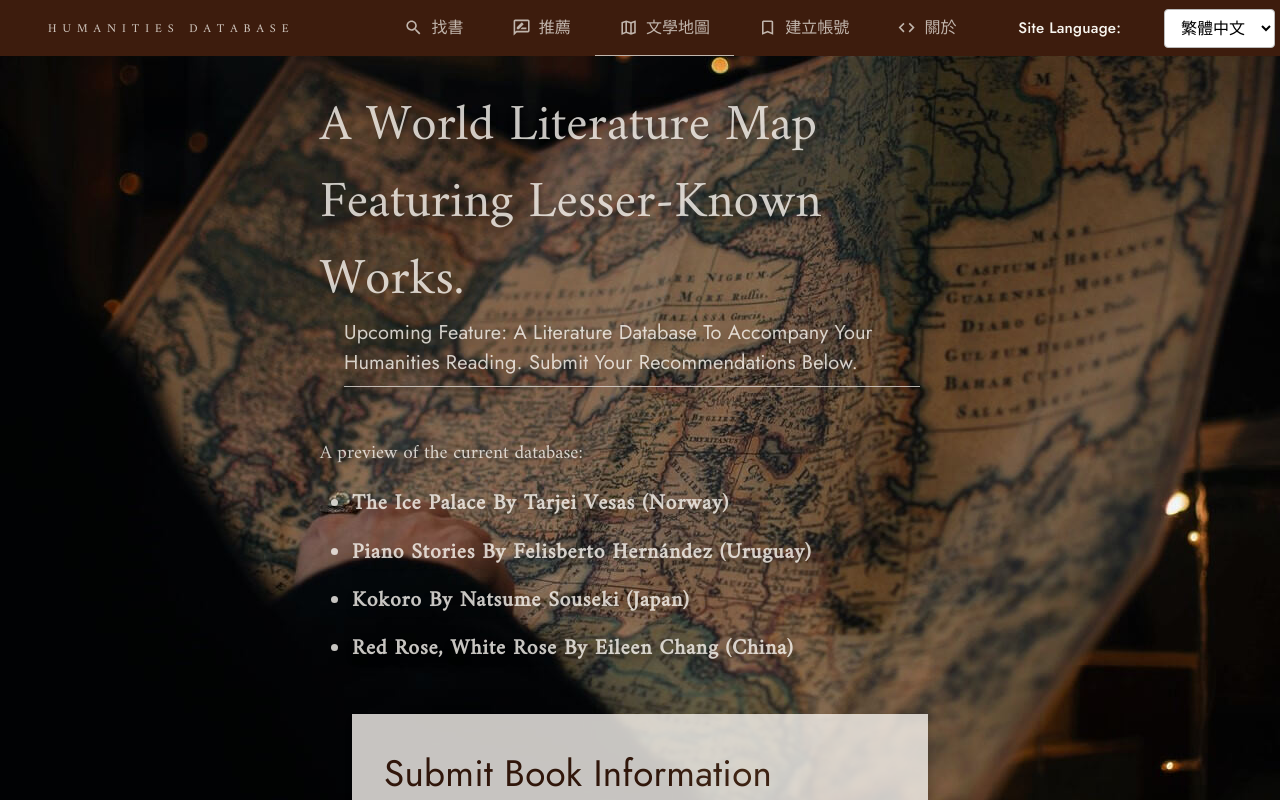
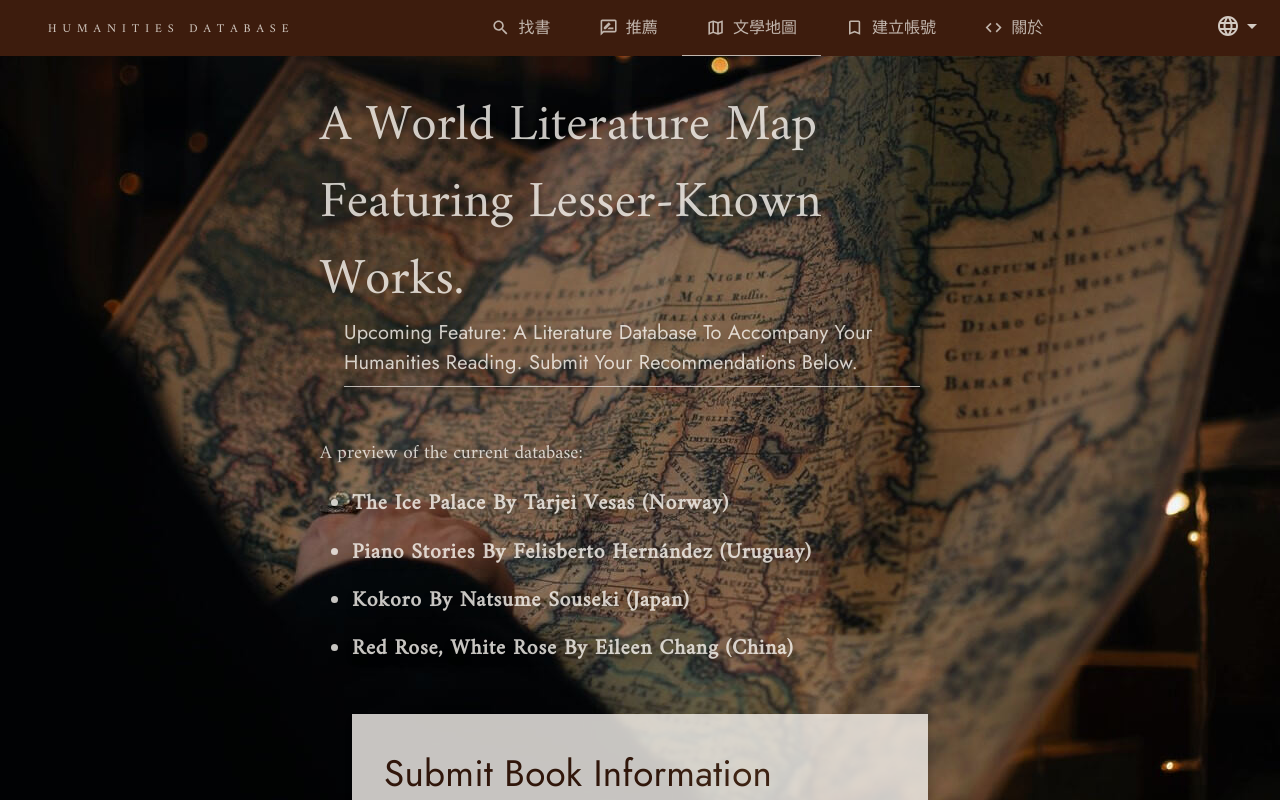
Before and after one commit to JCJang/Humanities-book-database, a React (Create React App) app: page /map in a window 1280 px wide. Built offline with nearby package versions, Linux system fonts and the light colour scheme; a web font is replaced by a local one.

Commit message:
dec 19 created language switch in nav.

```diff
--- a/src/App.css
+++ b/src/App.css
@@ -634,6 +634,10 @@ filter: progid:DXImageTransform.Microsoft.gradient( startColorstr='#f9f6f0', end
   padding: 0.5rem;
   }
 
+.characters{
+  transform:rotate(180deg);
+  transform-origin:center center;
+}
 
   .tabsearch:after {
     position: absolute;
@@ -992,7 +996,33 @@ html { font-size: 18px;}
 
 }
 
+.languageLabel{
+  padding:1rem 2rem;
+  width:10rem;
+  opacity:1;
+  font-size: 1.2rem;
+  cursor: pointer;
+  background:var(--paper);
+  color:var(--ink);
+}
 
+#languageSetting{
+  transition-duration: 0.3s;
+  opacity: 0.6;
+}
+
+#languageSetting:hover{
+  transform: scale(1.1);
+  transition-duration: 0.3s;
+  opacity: 1;
+}
+#languageDiv:hover{
+background: var(--detailspaneltext);
+}
+
+.languageLabel:hover{
+  background:var(--shelfpanellist);
+}
 
 @keyframes line-animation {
   0% {opacity: 0.5}
--- a/src/components/nav/Nav.js
+++ b/src/components/nav/Nav.js
@@ -2,13 +2,15 @@ import Links from './Links'
 import {useState,useEffect} from 'react'
 import MapOutlinedIcon from '@material-ui/icons/MapOutlined';
 import SearchOutlinedIcon from '@material-ui/icons/SearchOutlined';
+import LanguageOutlinedIcon from '@material-ui/icons/LanguageOutlined';
+import ArrowDropDownOutlinedIcon from '@material-ui/icons/ArrowDropDownOutlined';
 import BookmarkBorderOutlinedIcon from '@material-ui/icons/BookmarkBorderOutlined';
 import RateReviewOutlinedIcon from '@material-ui/icons/RateReviewOutlined';
 import CodeOutlinedIcon from '@material-ui/icons/CodeOutlined';
 import { useTranslation } from 'react-i18next'
 
 const Nav = ({xs, s, m, l, xl, authorView, columnFocus, setColumnFocus, languageSetting, setLanguageSetting}) => {
-
+  const [languageSelectOpen, setLanguageSelectOpen] = useState(false)
 const [routeFocus, setRouteFocus] = useState("/")
 const {t, i18n} = useTranslation();
 
@@ -95,13 +97,15 @@ const background = () => {
 
         <Links routeName="/about" label={t("Nav.about")} routeFocus={routeFocus} colorForNav={colorForNav}  setRouteFocus={setRouteFocus} Icon={CodeOutlinedIcon}/>
         </div>
-        <label htmlFor="languageSetting" className="subtitle2">site language:</label>
-  <select className="form-control" id="languageSetting" value={languageSetting}
-   onChange={(e)=>setLanguageSetting(e.target.value)} placeholder="toggles auto input settings">
-   <option value="en">English</option>
-   <option value="zh-tw">繁體中文</option>
-   <option value="zh-cn">简体中文</option>
-   </select>
+        <div  id="languageDiv" onClick={()=>{setLanguageSelectOpen(!languageSelectOpen)}} style={{height:"3.5rem",display:"flex",alignItems:"center", justifyContent:"center", position:"relative", padding:"0.2rem 1rem 0 1.5rem", cursor:"pointer"}}>
+        <label id="languageSetting" className="subtitle2" style={{opacity:0.8, cursor:"pointer"}}><LanguageOutlinedIcon/><ArrowDropDownOutlinedIcon/></label>
+        <div  style={{position:"absolute",opacity:"1",top:"3.5rem",right:"0.5rem",boxShadow: "var(--heavyshadow)",borderRadius:"5px",overflow:"hidden",display:!languageSelectOpen&&"none",cursor:"pointer"}}>
+     <div className="languageLabel" onClick={()=>{setLanguageSetting("en");setLanguageSelectOpen(false);}} value="en">English</div>
+     <div className="languageLabel" onClick={()=>{setLanguageSetting("zh-tw");setLanguageSelectOpen(false);}} value="zh-tw">繁體中文</div>
+     <div className="languageLabel" onClick={()=>{setLanguageSetting("zh-cn");setLanguageSelectOpen(false);}} value="zh-cn">简体中文</div>
+      </div>
+
+   </div>
   </nav>
   )
 }
--- a/src/components/newAccess/OpenedShelf.js
+++ b/src/components/newAccess/OpenedShelf.js
@@ -369,7 +369,7 @@ const getAndSet = async(highlights) =>{
       </div>}
     </div>
     <h5 className={l?"tabshelf tab-lr h5tab-l":m?"h5tab-m":"h5tab-s"} style={{opacity:"0.8", cursor:columnFocus==="init"&&l?"":columnFocus!=="shelfpanel"?"pointer":"",display:l?"":columnFocus==="shelfpanel"?"none":"flex",alignItems:"center",justifyContent:"space-between",padding:l?"":m?"2rem":"1.6rem"}} onClick={()=>{if(l && columnFocus==="init"){return;}else{setColumnFocus("shelfpanel")}}}>
-    {selectedBook.bookTitle && l? selectedBook.bookTitle.slice(0,45):selectedBook.bookTitle?`${t("Find.Shelf.expand")} ${selectedBook.bookTitle.slice(0,12)}...`:t("Find.Shelf.placeholder")}
+    {selectedBook.bookTitle && l? selectedBook.bookTitle.slice(0,45):selectedBook.bookTitle?`${t("Find.Shelf.placeholder")} ${selectedBook.bookTitle.slice(0,12)}...`:t("Find.Shelf.placeholder")}
     {columnFocus!=="shelfpanel" &&  <span className="subtitle2" style={{display:"flex",textTransform: "none"
 ,position:l?"absolute":"relative", left:l?"1rem":"", bottom:l?"0":""}}><p>{t("Util.expand")}</p><AddCircleOutlineOutlinedIcon style={{alignSelf:"center",width:"1rem",height:"1rem",marginLeft:!l&&"0.5rem",marginTop:l&&"0.5rem"}}/></span>}
     </h5>
--- a/src/components/newAccess/SearchForm.js
+++ b/src/components/newAccess/SearchForm.js
@@ -131,11 +131,11 @@ const searchFormDisplay = () =>{
     <h5 className={l && columnFocus!=="init"?"tabsearch tab-lr h5tab-l":l?"tab-lr h5tab-l":m?"h5tab-m":"h5tab-s"} style={{opacity:"0.8",cursor:searchH5Cursor(),display:l?"":columnFocus==="init"?"none":"flex",alignItems:"center",justifyContent:"space-between",padding:l?"":m?"2rem":"1.5rem"}} onClick={()=>{if(l && columnFocus==="init"){return}else if(!l){setColumnFocus("init")}else{setColumnFocus("shelfpanel")}}}>
     <span>
 
-    {shelfTitle && l? shelfTitle.slice(0,45):shelfTitle?`Back to: ${shelfTitle.slice(0,12)}...`:"Shelf Details"}
+    {shelfTitle && l? shelfTitle.slice(0,45):shelfTitle?`${t("Find.Shelf.expand")} ${shelfTitle.slice(0,12)}...`:t("Find.Shelf.placeholder")}
 
     </span>
     {columnFocus!=="init" && <span className="subtitle2" style={{display:searchH5Expand(),textTransform: "none"
-,position:l?"absolute":"relative", left:l?"1rem":"", bottom:l?"0":""}}><p>expand</p><AddCircleOutlineOutlinedIcon style={{alignSelf:"center",width:"1rem",height:"1rem",marginLeft:!l&&"0.5rem",marginTop:l&&"0.5rem"}}/></span>
+,position:l?"absolute":"relative", left:l?"1rem":"", bottom:l?"0":""}}><p>{t("Util.expand")}</p><AddCircleOutlineOutlinedIcon style={{alignSelf:"center",width:"1rem",height:"1rem",marginLeft:!l&&"0.5rem",marginTop:l&&"0.5rem"}}/></span>
 
     }
     </h5>
--- a/src/translations/translationEN.json
+++ b/src/translations/translationEN.json
@@ -28,7 +28,8 @@
         "backgroundKeywords":"Background Keywords",
         "contentKeywords":"Content Keywords",
         "highlights":"highlights",
-        "noHighlights":"No highlights were added in this current language",  "placeholder":"Book Title"
+        "noHighlights":"No highlights were added in this current language",  "placeholder":"Book Title",
+        "expand":"Back To: "
       },
       "Details":{
         "back":"return to Shelf",
```
